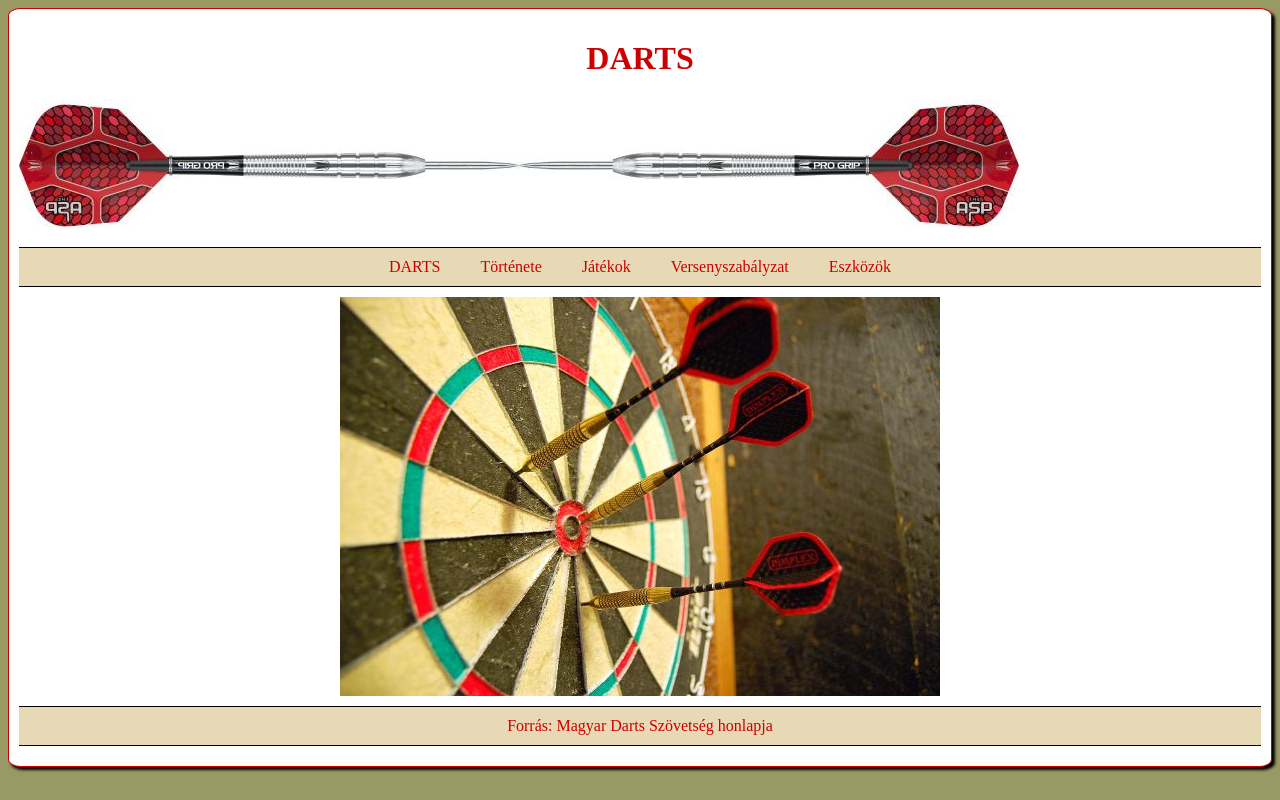
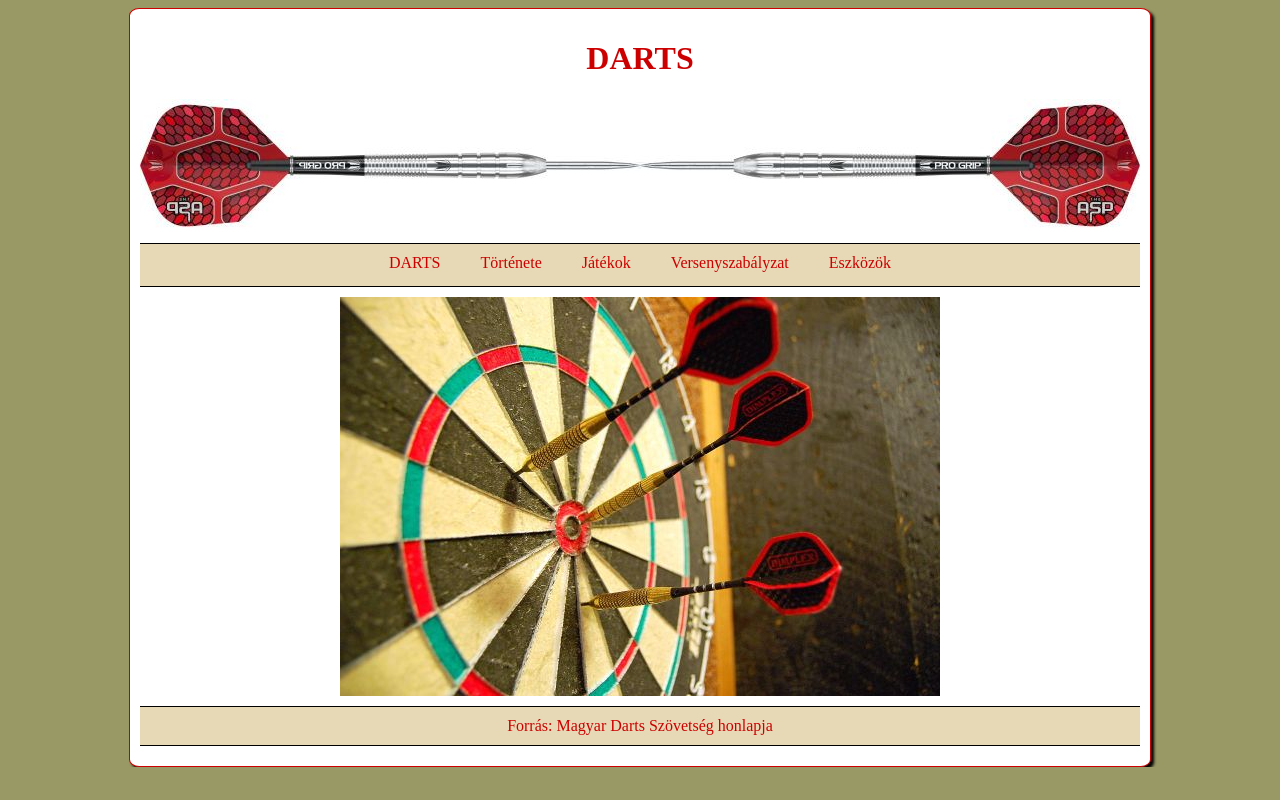
Before and after one commit to trepaka07/darts, a plain HTML site: page index.html in a window 1280 px wide. Drawn offline with Linux system fonts and the light colour scheme.

Commit message:
solve img sizing

```diff
--- a/css/darts.css
+++ b/css/darts.css
@@ -1,5 +1,6 @@
 * {
     box-sizing: border-box;
+    overflow: auto;
 }
 
 body {
@@ -13,6 +14,8 @@ body {
     border-radius: 1%;
     border: 1px #CC0000 solid;
     box-shadow: 3px 3px 3px black;
+    max-width: fit-content;
+    margin: auto;
 }
 
 header h1 {
@@ -25,7 +28,7 @@ img {
 }
 
 header div {
-    display: block;
+    display: flex;
     justify-content: center;
 }
 
@@ -59,6 +62,10 @@ header div {
         margin-top: 10px;
         margin-bottom: 10px;
     }
+
+    header img {
+        max-width: 50%;
+    }
 }
 
 a {
```
